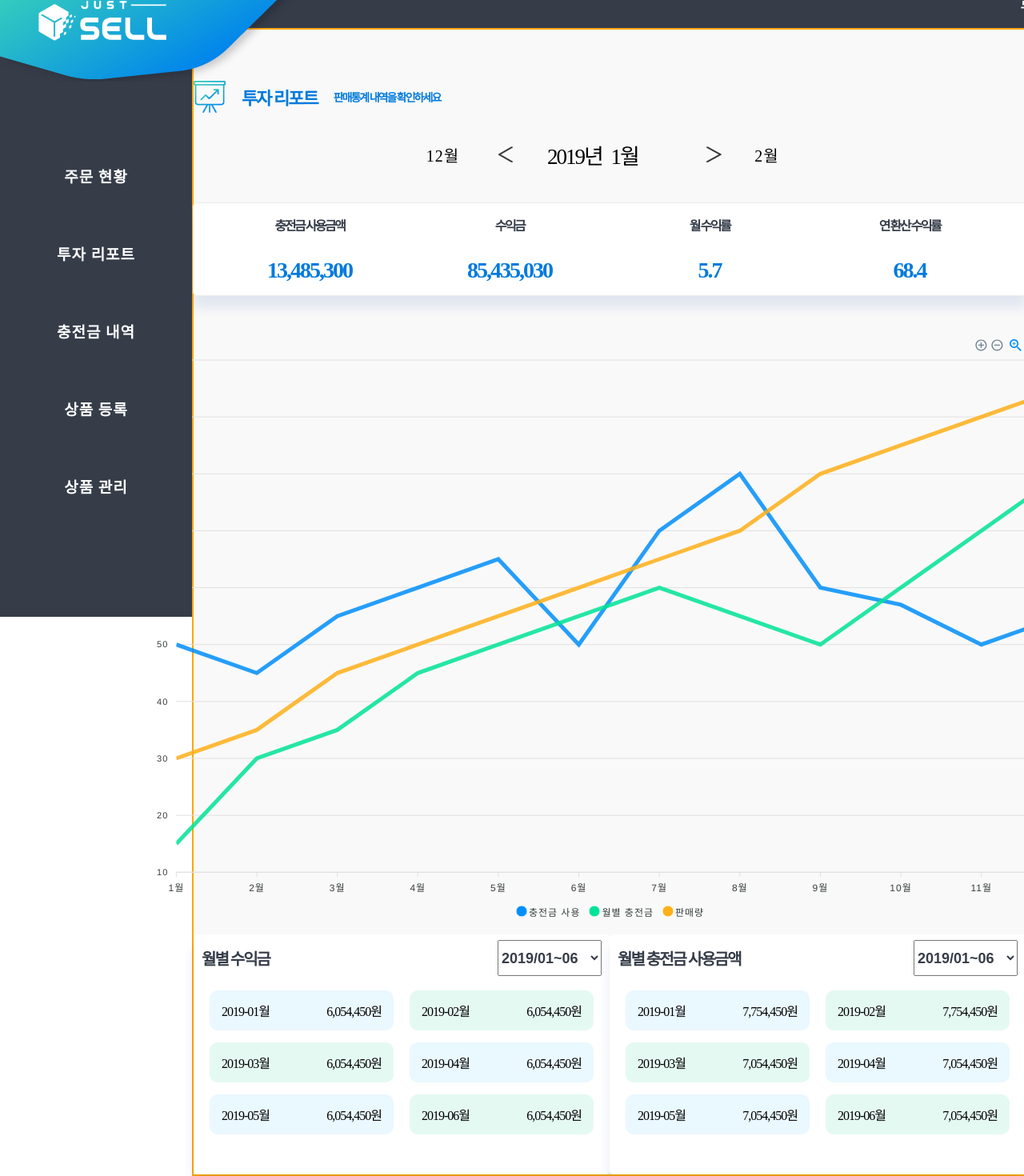
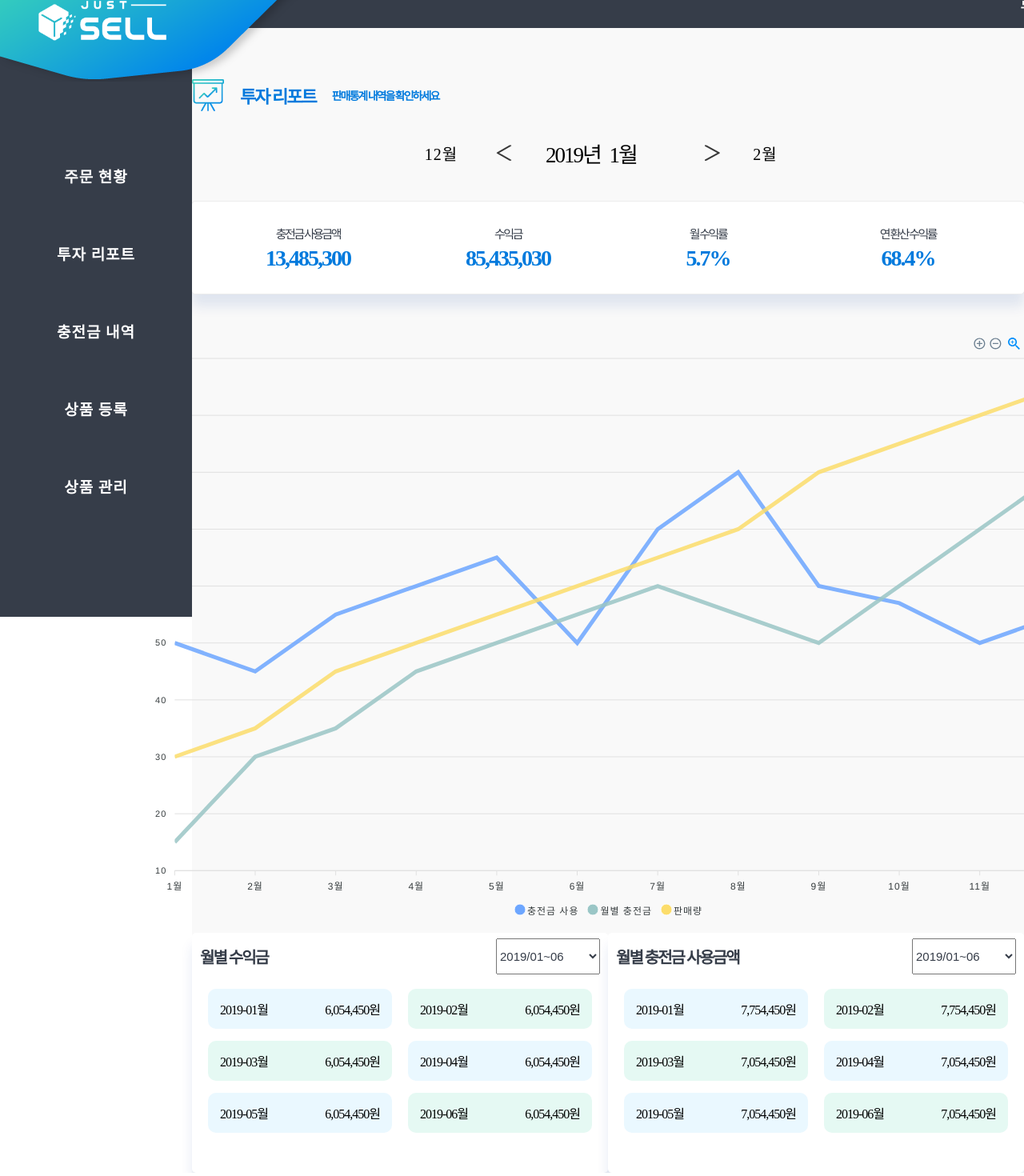
Before and after one commit to aaronddy/justSell_frontend, a Next.js app: page /Report in a window 1280 px wide. Shown: the part 29-1499 px from the top of the page at 80% size. Built offline with nearby package versions, Linux system fonts and the light colour scheme.

Commit message:
report page 완성

```diff
--- a/public/data/graph.json
+++ b/public/data/graph.json
@@ -1,6 +1,8 @@
 {
   "options": {
+    "colors": ["#6DA6FF", "#9AC6C6", "#FCDD6B"],
     "chart": {
+      "width": "100%",
       "id": "basic-bar"
     },
     "xaxis": {
--- a/public/data/report.json
+++ b/public/data/report.json
@@ -12,12 +12,12 @@
     },
     {
       "id": "3",
-      "info": "5.7",
+      "info": "5.7%",
       "title": "월 수익률"
     },
     {
       "id": "4",
-      "info": "68.4",
+      "info": "68.4%",
       "title": "연 환산 수익률"
     }
   ]
--- a/src/components/Report/ReportGraph.js
+++ b/src/components/Report/ReportGraph.js
@@ -1,33 +1,24 @@
-import React, { Component } from "react";
+import React, { useState, useEffect } from "react";
 import Chart from "react-apexcharts";
 
-class ReportGraph extends Component {
-  constructor(props) {
-    super(props);
+export default function ReportGraph() {
+  const [data, setData] = useState({});
 
-    this.state = {
-      data: {}
-    };
-  }
-  componentDidMount() {
+  useEffect(() => {
     fetch("http://localhost:3000/data/graph.json")
       .then(res => res.json())
-      .then(res =>
-        this.setState({
-          data: res
-        })
-      );
-  }
+      .then(res => setData(res));
+  }, []);
 
-  render() {
-    if (!this.state.data.options) return <></>;
+  console.log(data);
+  if (!data.options) return <></>;
   return (
     <div className="app">
       <div className="row">
         <div className="mixed-chart">
           <Chart
-              options={this.state.data.options}
-              series={this.state.data.series}
+            options={data.options}
+            series={data.series}
             type="line"
             width="1180"
           />
@@ -36,6 +27,3 @@ class ReportGraph extends Component {
     </div>
   );
 }
-}
-
-export default ReportGraph;
--- a/src/components/Report/ReportInfo.js
+++ b/src/components/Report/ReportInfo.js
@@ -39,7 +39,8 @@ const Container = styled.div`
   margin-bottom: 50px;
 `;
 const Box = styled.div`
-  width: 1000px;
+  width: 100%;
+  max-width: 1000px;
   display: flex;
   text-align: center;
   justify-content: center;
@@ -49,16 +50,17 @@ const Box2 = styled.div`
   width: 250px;
   display: flex;
   flex-direction: column;
-  justify-content: space-around;
+  justify-content: center;
   align-items: center;
   /* border: 1px solid black; */
 `;
 const P = styled.p`
   width: 100%;
   color: #363d49;
-  font-size: 16px;
-  font-weight: 800;
+  font-size: 15px;
+  /* font-weight: 800; */
   letter-spacing: -2.5px;
+  margin-bottom: 5px;
   /* margin: 15px 0; */
 `;
 const Span = styled.span`
--- a/src/components/Report/Reporttable.js
+++ b/src/components/Report/Reporttable.js
@@ -109,10 +109,7 @@ const Reporttable = () => {
               <Option>2019/07~12</Option>
             </Select>
           </InfoTitle>
-          <MapBox>
-            {istrue ? table : nexttable}
-            {/* {table} */}
-          </MapBox>
+          <MapBox>{istrue ? table : nexttable}</MapBox>
         </Box>
       </InfoBox>
       <InfoBox>
@@ -144,7 +141,8 @@ const Container = styled.div`
 const InfoBox = styled.div`
   border-radius: 5px;
   box-shadow: 0px 15.13px 15.13px rgba(0, 63, 154, 0.1);
-  width: 550px;
+  width: 100%;
+  max-width: 550px;
   height: 300px;
   /* border: 1px solid green; */
   display: flex;
@@ -153,7 +151,8 @@ const InfoBox = styled.div`
 `;
 
 const InfoTitle = styled.div`
-  width: 500px;
+  width: 100%;
+  max-width: 500px;
   height: 60px;
   /* border: 1px solid red; */
   display: flex;
@@ -162,7 +161,8 @@ const InfoTitle = styled.div`
 `;
 
 const Box = styled.div`
-  width: 500px;
+  width: 100%;
+  max-width: 500px;
   /* border: 2px solid orange; */
 `;
 
@@ -177,9 +177,9 @@ const Option = styled.option``;
 const Select = styled.select`
   width: 130px;
   height: 45px;
-  font-size: 18px;
+  font-size: 15px;
   color: #363d49;
-  font-weight: 700;
+  /* font-weight: 00; */
 `;
 const Info = styled.div`
   width: 230px;
@@ -205,7 +205,8 @@ const Span = styled.span`
   }
 `;
 const MapBox = styled.div`
-  width: 500px;
+  width: 100%;
+  max-width: 500px;
   display: flex;
   flex-wrap: wrap;
   justify-content: space-around;
--- a/src/pages/Report.js
+++ b/src/pages/Report.js
@@ -81,7 +81,6 @@ export default function Report(props) {
 }
 
 const Container = styled.div`
-  border: 2px solid orange;
   width: 100%;
   height: auto;
   padding-top: 64px;
```
Lines whose indentation alone changed are shown as unchanged.
